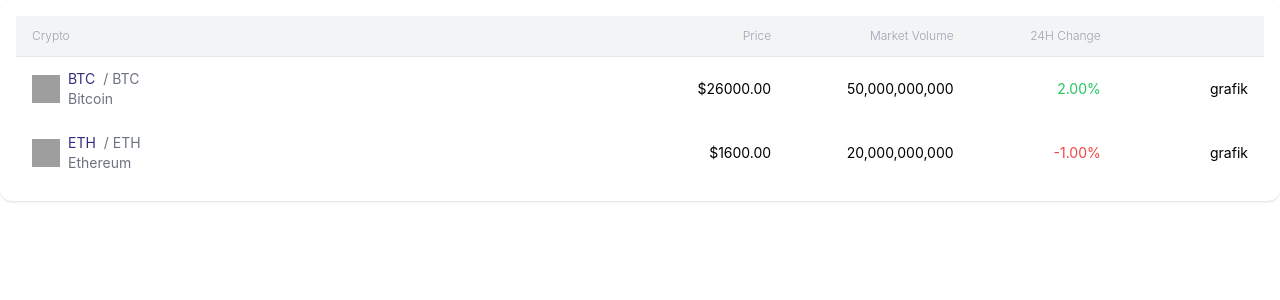
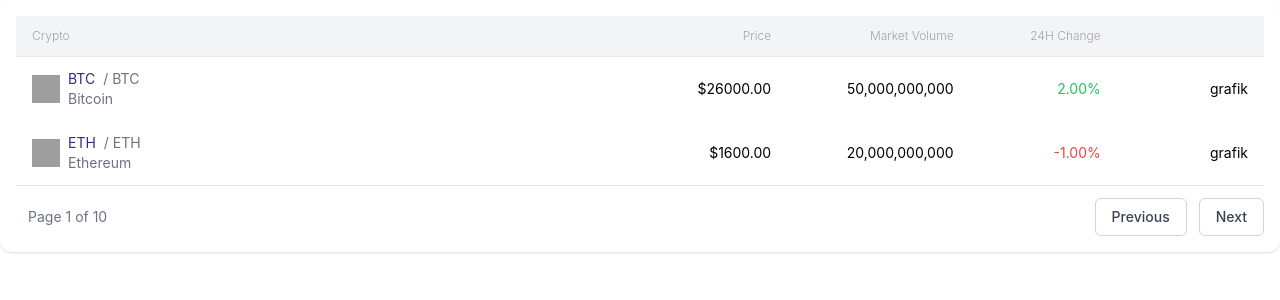
Before and after one commit to suzanbulbul/crypto-table, a React (Create React App) app: page / in a window 1280 px wide. Shown: the top 300 px of the page. Built offline with nearby package versions, Linux system fonts and the light colour scheme; grey boxes are pictures that could not be loaded.

Commit message:
dev: added Pagination in Table comp.

```diff
--- a/src/App.tsx
+++ b/src/App.tsx
@@ -1,5 +1,5 @@
 import React from "react";
-import Router from "./Router.tsx";
+import Router from "./Router";
 
 const App = () => {
   return <Router />;
--- a/src/Router.tsx
+++ b/src/Router.tsx
@@ -2,7 +2,7 @@
 import { BrowserRouter as Router, Route, Routes } from "react-router-dom";
 
 //Pages
-import Home from "./pages/home.tsx";
+import Home from "./pages/home";
 
 const AppRoutes = () => {
   return (
--- /dev/null
+++ b/src/components/Table/Pagination.tsx
@@ -0,0 +1,74 @@
+import React from "react";
+import cn from "classnames";
+
+//Type
+import { PaginationProps } from "./table.type";
+
+const Pagination = ({
+  currentPage,
+  setPage,
+  totalPage,
+  onNextPage,
+  onPrevPage,
+}: PaginationProps) => {
+  return (
+    <nav
+      className={
+        "w-full flex items-center justify-between border-t border-gray-200 bg-white px-0 pl-3 pt-3"
+      }
+      aria-label="Pagination"
+    >
+      <div className="hidden sm:block">
+        <p className="text-sm font-normal text-gray-500">
+          Page <span data-test-id="table-current-page">{currentPage}</span> of{" "}
+          <span data-test-id="table-total-page-count">{totalPage}</span>
+        </p>
+      </div>
+      <div className="flex flex-1 justify-between sm:justify-end">
+        <button
+          data-test-id="table-previous-page"
+          onClick={() => {
+            onPrevPage(currentPage - 1).then(() => {
+              setPage((page) => page - 1);
+            });
+          }}
+          disabled={currentPage === 1}
+          className={cn(
+            "relative inline-flex items-center rounded-md border border-gray-300 bg-white px-4 py-2 text-sm font-medium text-gray-700 disabled:cursor-not-allowed",
+            {
+              "hover:bg-gray-50": currentPage !== 1,
+            }
+          )}
+        >
+          Previous
+        </button>
+
+        <span className="block sm:hidden">
+          <span className="relative inline-flex items-center  px-4 py-2 text-sm font-medium text-gray-700">
+            {currentPage}/{totalPage}
+          </span>
+        </span>
+
+        <button
+          data-test-id="table-next-page"
+          onClick={() => {
+            onNextPage(currentPage + 1).then(() => {
+              setPage((page) => page + 1);
+            });
+          }}
+          disabled={currentPage === totalPage}
+          className={cn(
+            "relative ml-3 inline-flex items-center rounded-md border border-gray-300 bg-white px-4 py-2 text-sm font-medium text-gray-700 disabled:cursor-not-allowed",
+            {
+              "hover:bg-gray-50": currentPage !== totalPage,
+            }
+          )}
+        >
+          Next
+        </button>
+      </div>
+    </nav>
+  );
+};
+
+export { Pagination };
--- a/src/components/Table.tsx
+++ b/src/components/Table/Table.tsx
@@ -1,19 +1,12 @@
-import React from "react";
+import React, { Dispatch, SetStateAction, useState } from "react";
 import cn from "classnames";
 
 //Components
-import WhiteBox from "./WhiteBox.tsx";
+import { Pagination } from "./Pagination";
+import { WhiteBox } from "../";
 
-interface TablePrpos {
-  data: any[];
-  columns: {
-    title: any;
-    cell: any;
-    className?: string;
-    width?: number;
-  }[];
-  className?: string;
-}
+//Type
+import { TableProps } from "./table.type";
 
 const WIDTHS_CN: { [key: string]: string } = {
   small: "w-1/4",
@@ -22,7 +15,9 @@
   full: "w-full",
 };
 
-const Table = ({ data, columns, className }: TablePrpos) => {
+const Table = ({ data, columns, className, pagination }: TableProps) => {
+  const [page, setPage] = useState(pagination?.currentPage);
+
   return (
     <WhiteBox className={cn("relative", className)}>
       <table className="w-full">
@@ -62,6 +57,15 @@
           ))}
         </tbody>
       </table>
+      {pagination && pagination.totalPage > 1 && (
+        <Pagination
+          currentPage={pagination.currentPage as number}
+          setPage={setPage as Dispatch<SetStateAction<number>>}
+          onNextPage={pagination?.onNextPage as (page: number) => Promise<any>}
+          onPrevPage={pagination?.onPrevPage as (page: number) => Promise<any>}
+          totalPage={pagination?.totalPage as number}
+        />
+      )}
     </WhiteBox>
   );
 };
--- /dev/null
+++ b/src/components/Table/table.type.ts
@@ -0,0 +1,27 @@
+import { Dispatch, SetStateAction } from "react";
+
+export interface TableProps {
+  data: any[];
+  columns: {
+    title: any;
+    cell: any;
+    className?: string;
+    width?: string;
+  }[];
+  className?: string;
+  pagination?: {
+    currentPage: number;
+    totalPage: number;
+    onNextPage: (page: number) => Promise<any>;
+    onPrevPage: (page: number) => Promise<any>;
+    setPage: Dispatch<SetStateAction<number>>;
+  };
+}
+
+export type PaginationProps = {
+  currentPage: number;
+  totalPage: number;
+  onNextPage: (page: number) => Promise<any>;
+  onPrevPage: (page: number) => Promise<any>;
+  setPage: Dispatch<SetStateAction<number>>;
+};
--- a/src/components/index.ts
+++ b/src/components/index.ts
@@ -1,4 +1,4 @@
 import WhiteBox from "./WhiteBox";
-import Table from "./Table";
+import Table from "./Table/Table";
 
 export { WhiteBox, Table };
--- a/src/index.tsx
+++ b/src/index.tsx
@@ -2,7 +2,7 @@
 import ReactDOM from "react-dom/client";
 import { QueryClient, QueryClientProvider } from "@tanstack/react-query";
 import { ReactQueryDevtools } from "@tanstack/react-query-devtools";
-import App from "./App.tsx";
+import App from "./App";
 
 //Style
 import "./util/styles/style.scss";
--- a/src/pages/home.tsx
+++ b/src/pages/home.tsx
@@ -1,7 +1,7 @@
-import React from "react";
+import React, { useState } from "react";
 
 //Components
-import Table from "../components/Table.tsx";
+import { Table } from "../components";
 
 const cryptoData = [
   {
@@ -31,6 +31,8 @@
 ];
 
 const Home = () => {
+  const [page, setPage] = useState<number>(0);
+
   const columns = [
     {
       title: "Crypto",
@@ -87,7 +89,23 @@
 
   return (
     <div className="container mx-auto">
-      <Table data={cryptoData} columns={columns} />
+      <Table
+        data={cryptoData}
+        columns={columns}
+        pagination={{
+          currentPage: page + 1,
+          totalPage: 10,
+          onNextPage: async () => {
+            setPage(page + 1);
+          },
+          onPrevPage: async () => {
+            setPage(page - 1);
+          },
+          setPage: () => {
+            return;
+          },
+        }}
+      />
     </div>
   );
 };
```
Also changed, not shown: tsconfig.json (added, +20 -0 lines).
